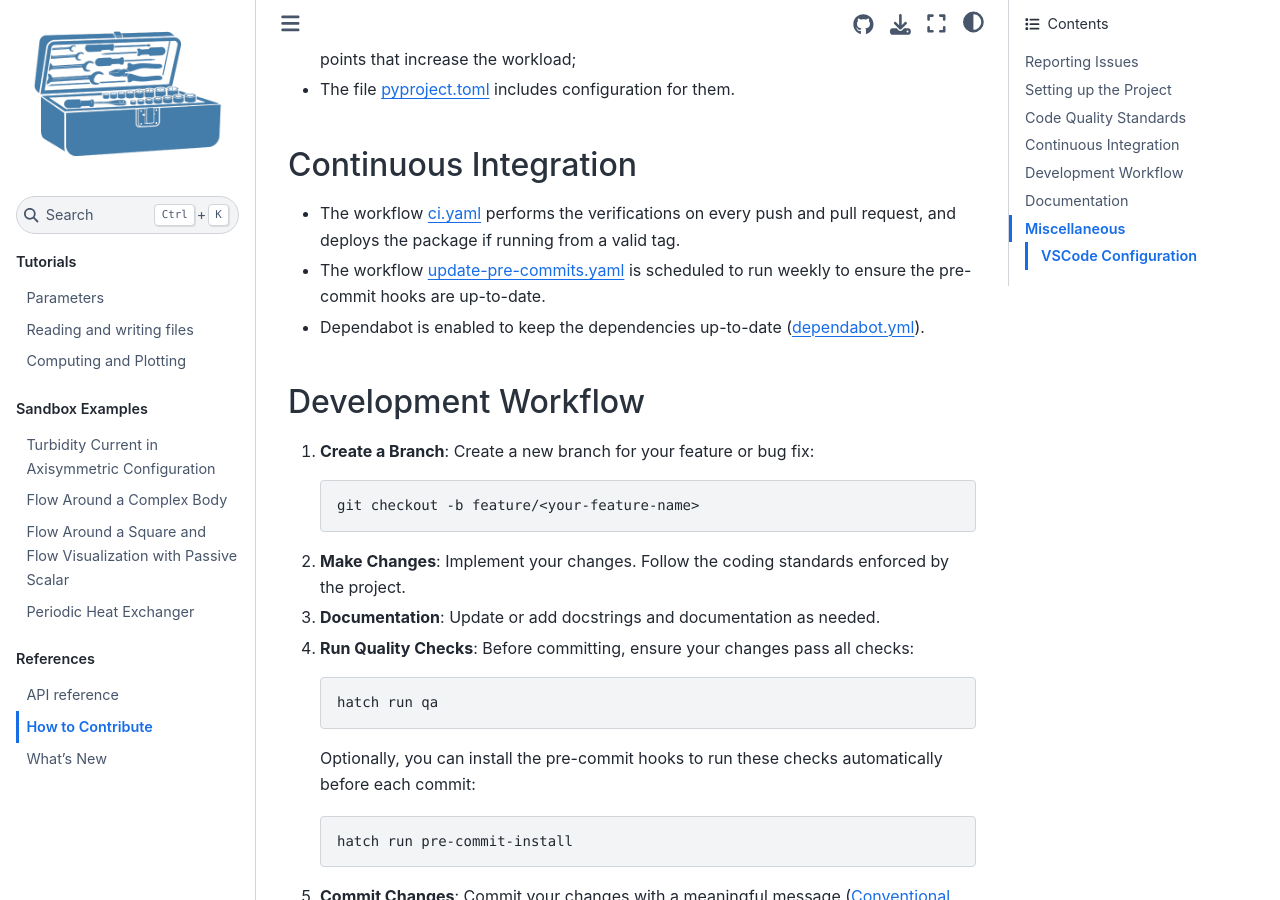
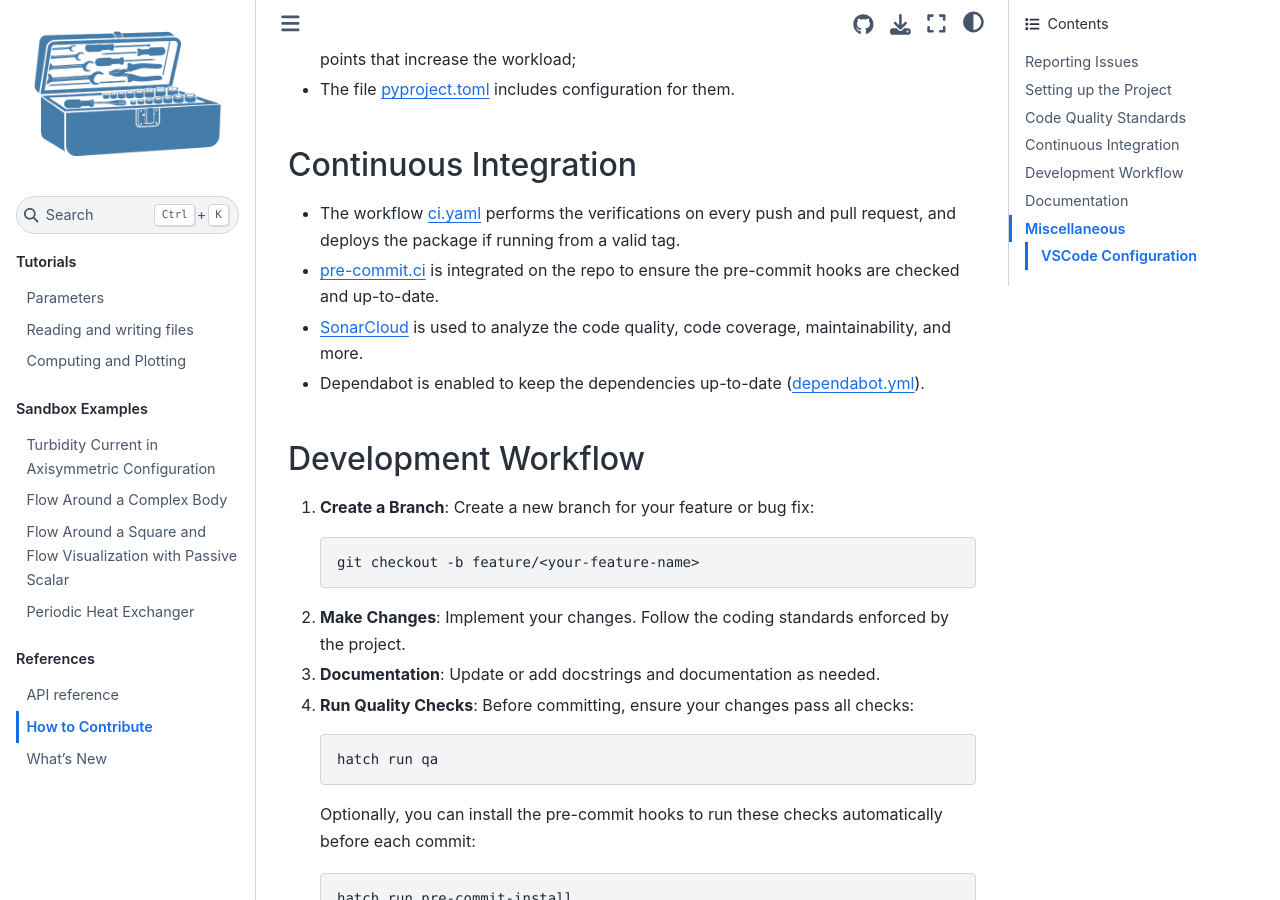
Before and after one commit to fschuch/xcompact3d_toolbox, a Jupyter Book: the page built from docs/references/how-to-contribute.md, in a window 1280 px wide and 900 px high, scrolled down 2362 px. Built offline with Jupyter Book 1.0.4 settings and Sphinx 7.4.7 and the Sphinx Book theme 1.1.4, drawn with Linux system fonts in a browser that asks for light colours.

Commit message:
docs: update CI workflows and add SonarCloud integration details

```diff
--- a/docs/references/how-to-contribute.md
+++ b/docs/references/how-to-contribute.md
@@ -83,7 +83,8 @@ verify the package on different Python versions and under different conditions t
 ## Continuous Integration
 
 - The workflow [ci.yaml](https://github.com/fschuch/xcompact3d_toolbox/blob/main/.github/workflows/ci.yaml) performs the verifications on every push and pull request, and deploys the package if running from a valid tag.
-- The workflow [update-pre-commits.yaml](https://github.com/fschuch/xcompact3d_toolbox/blob/main/.github/workflows/update-pre-commits.yaml) is scheduled to run weekly to ensure the pre-commit hooks are up-to-date.
+- [pre-commit.ci](https://pre-commit.ci/) is integrated on the repo to ensure the pre-commit hooks are checked and up-to-date.
+- [SonarCloud](https://sonarcloud.io/project/overview?id=fschuch_xcompact3d_toolbox) is used to analyze the code quality, code coverage, maintainability, and more.
 - Dependabot is enabled to keep the dependencies up-to-date ([dependabot.yml](https://github.com/fschuch/xcompact3d_toolbox/blob/main/.github/dependabot.yml)).
 
 ## Development Workflow
```
